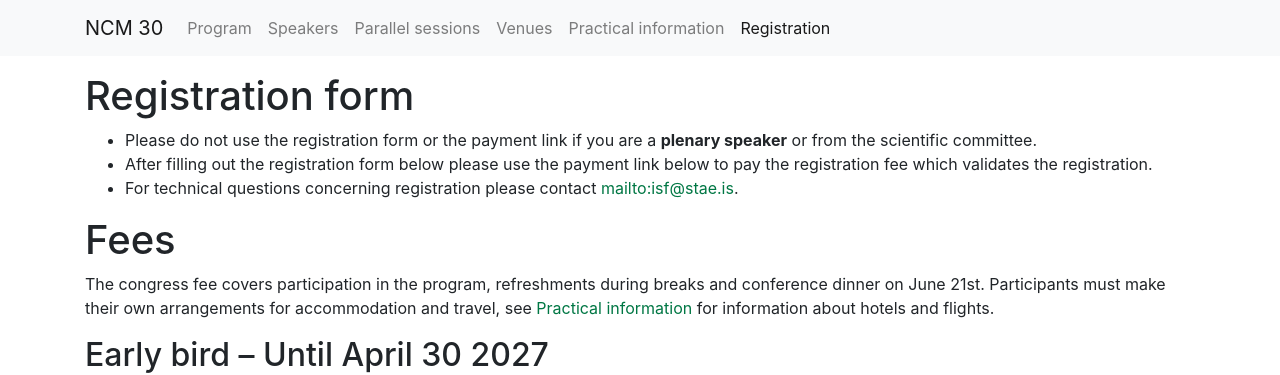
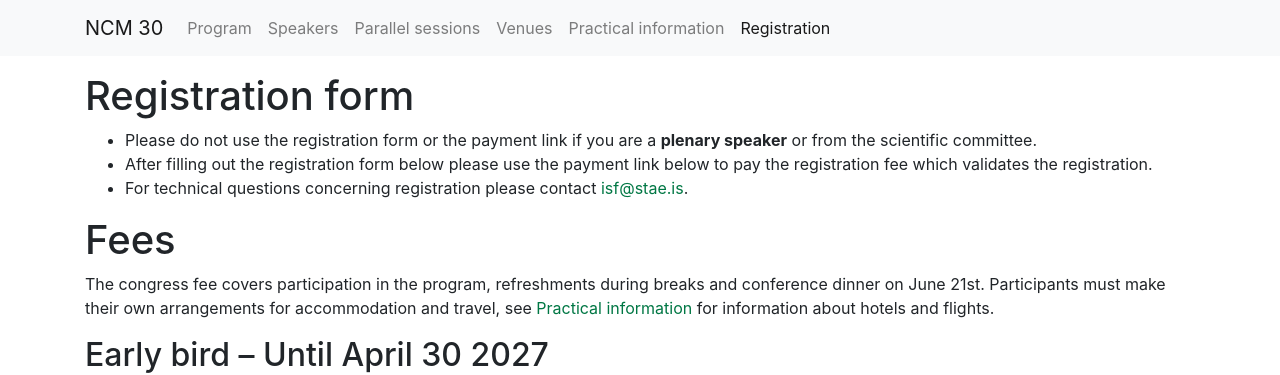
Before and after one commit to IslenskaStaerdfraedafelagid/ncm30-website, a Jekyll site: the page built from registration/index.md, in a window 1280 px wide. Shown: the top 375 px of the page. Built offline with Jekyll 4.4.1, drawn with Linux system fonts in a browser that asks for light colours; our own code applies the rules of GitHub Pages for plain Markdown files.

Commit message:
Update index.md

```diff
--- a/registration/index.md
+++ b/registration/index.md
@@ -6,7 +6,7 @@ layout: default
 
 * Please do not use the registration form or the payment link if you are a **plenary speaker** or from the scientific committee.
 * After filling out the registration form below please use the payment link below to pay the registration fee which validates the registration.
-* For technical questions concerning registration please contact [mailto:isf@stae.is](isf@stae.is).
+* For technical questions concerning registration please contact [isf@stae.is](mailto:isf@stae.is).
 
 # Fees
 
```
